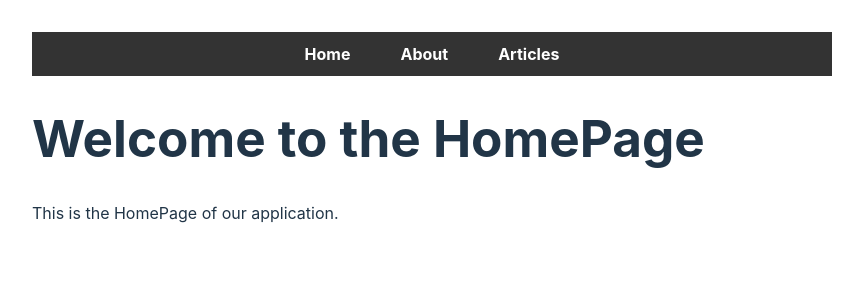
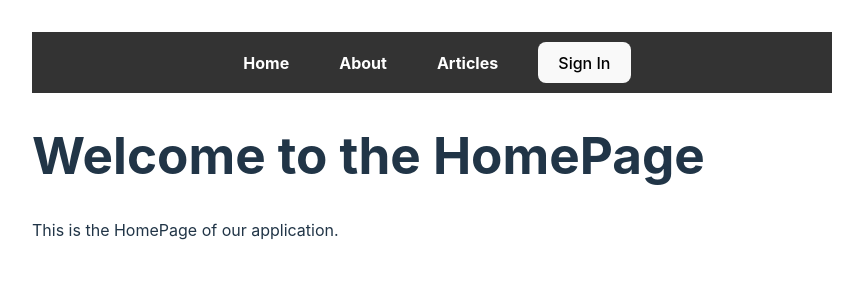
Before and after one commit to grace188031/react-blog, a React (Vite) app in the folder front-end/: page / in a window 1280 px wide. Shown: the top 300 px of the page, without its empty margins (208-1071 px from the left). Built offline with nearby package versions, Linux system fonts and the light colour scheme.

Commit message:
Added logic for Login and Logout button

```diff
--- a/front-end/src/NavBar.tsx
+++ b/front-end/src/NavBar.tsx
@@ -1,7 +1,12 @@
 import { Link } from "react-router-dom";
-
+import { getAuth,signOut } from "firebase/auth";
+import { useNavigate } from "react-router-dom";
 
 export default function NavBar() {
+  const isLoggedIn = false;
+  //const email = "grace@gmail.com";
+
+  const navigate = useNavigate();
   return (
     <nav>
       <ul>
@@ -14,6 +19,16 @@ export default function NavBar() {
         <li>
             <Link to="/articleslist">Articles</Link>
         </li>
+        {isLoggedIn && (
+          <li style={{ color: 'white'}}>
+            Logged in as {email}
+        </li>
+        )}
+        <li>
+            {isLoggedIn
+            ? <button onClick={() => signOut(getAuth())}>Sign Out</button>
+            : <button onClick={() => navigate('/login') }>Sign In</button>}
+        </li>
       </ul>
     </nav>
   );
```
